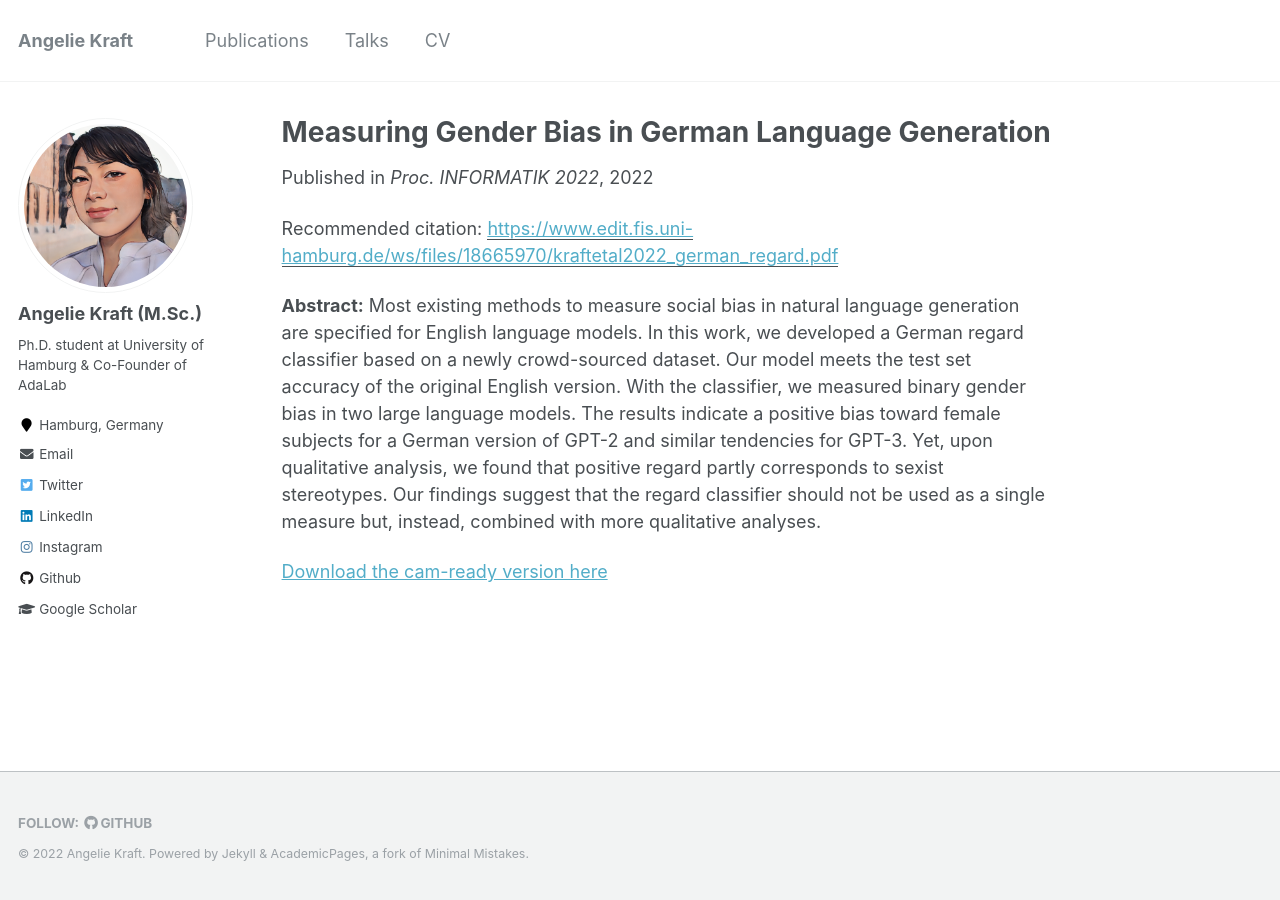
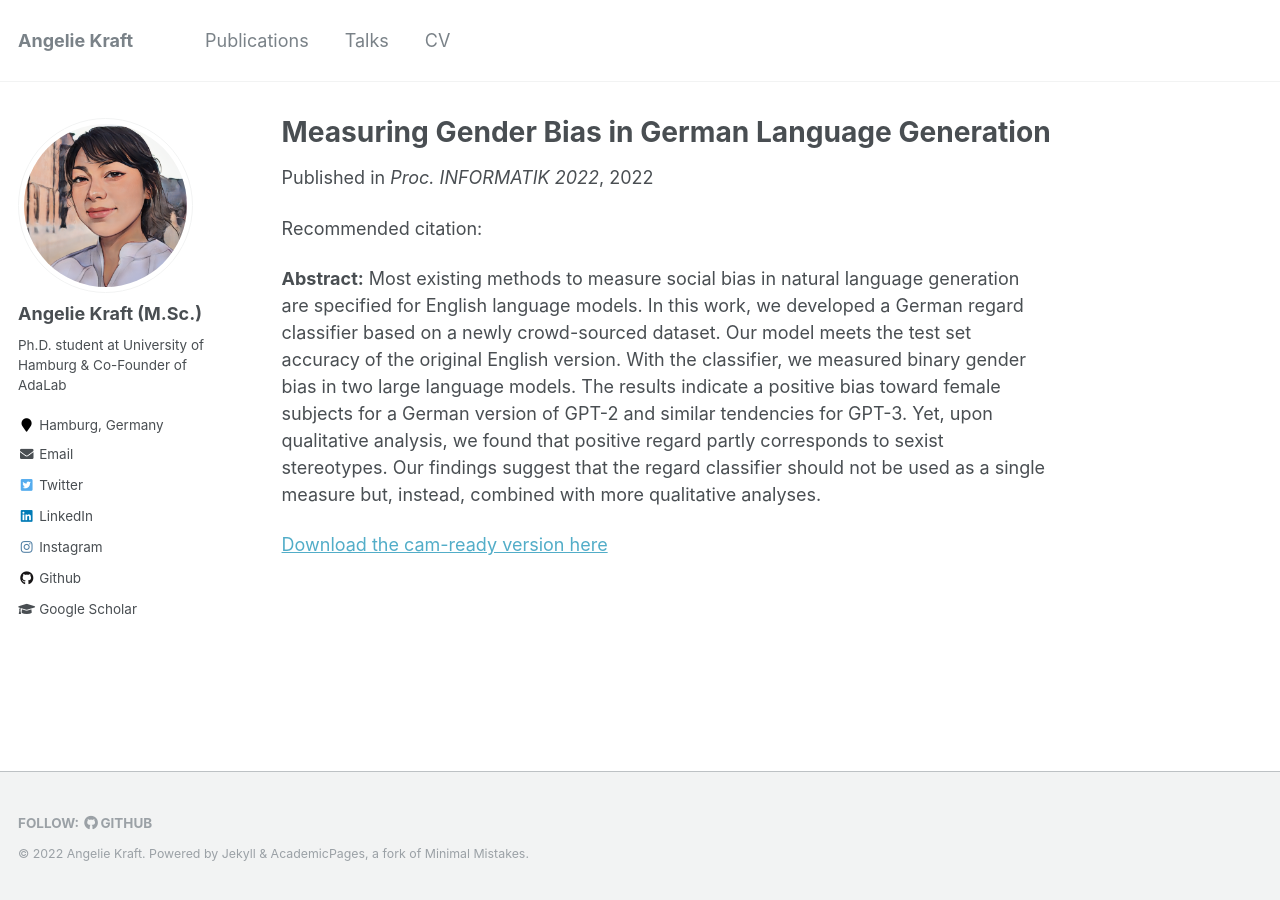
Before and after one commit to krangelie/krangelie.github.io, a Jekyll site: the page built from _publications/2022-german-regard-number-1.md, in a window 1280 px wide. Built offline with Jekyll 4.4.1, drawn with Linux system fonts in a browser that asks for light colours; some of the changed lines change nothing that is shown.

Commit message:
remove rec citation

```diff
--- a/_publications/2022-german-regard-number-1.md
+++ b/_publications/2022-german-regard-number-1.md
@@ -4,7 +4,7 @@ collection: publications
 permalink: /publication/2022-german-regard-number-1
 date: 2022-09-29
 venue: 'Proc. INFORMATIK 2022'
-paperurl: 'https://www.edit.fis.uni-hamburg.de/ws/files/18665970/kraftetal2022_german_regard.pdf'
+paperurl: ''
 citation: ''
 ---
 **Abstract:** Most existing methods to measure social bias in natural language generation are specified
```
